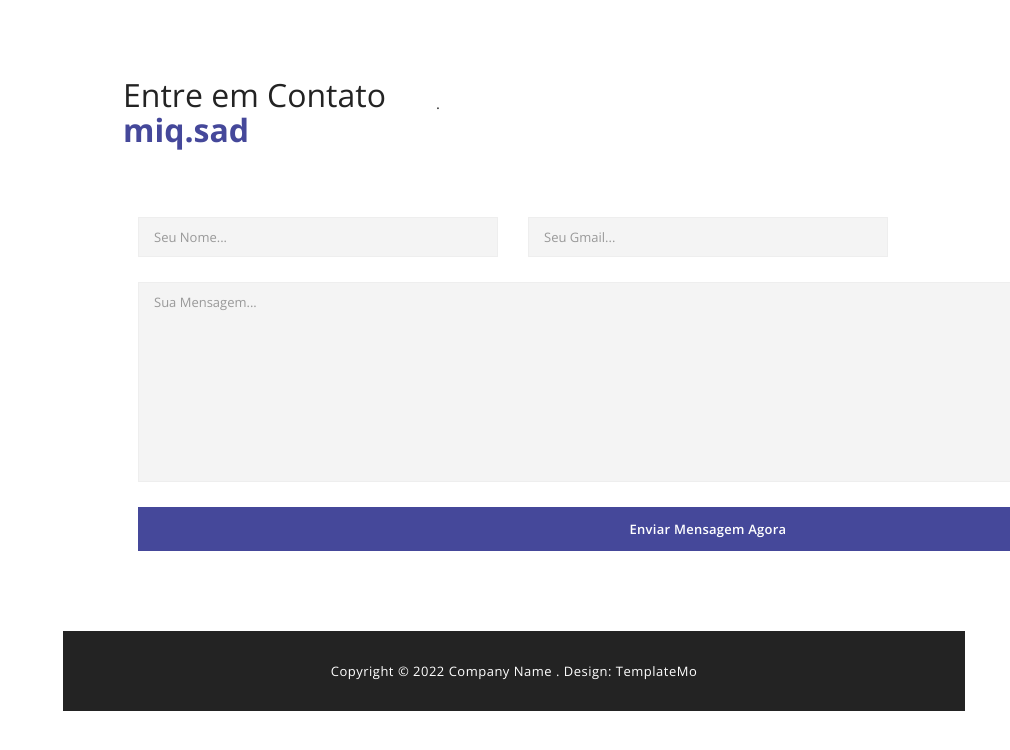
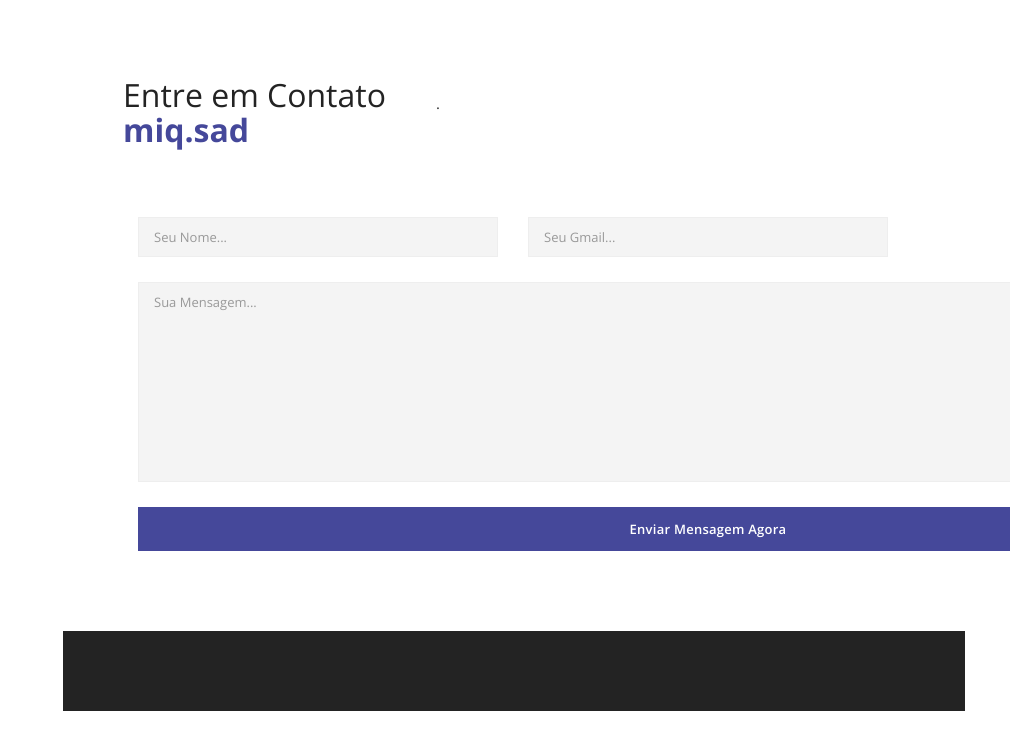
Before and after one commit to miqueias14/miq.sad, a plain HTML site: page index.html in a window 1280 px wide. Shown: the part 2566-3316 px from the top of the page, without its empty margins (270-1280 px from the left). Drawn offline with nearby package versions, Linux system fonts and the light colour scheme.

Commit message:
Atualizar o index.html

```diff
--- a/index.html
+++ b/index.html
@@ -573,9 +573,6 @@
                 </div>
             </section>
             <section class="footer">
-                <p>Copyright &copy; 2022 Company Name
-
-                . Design: TemplateMo</p>
             </section>
         </div>
 
```
